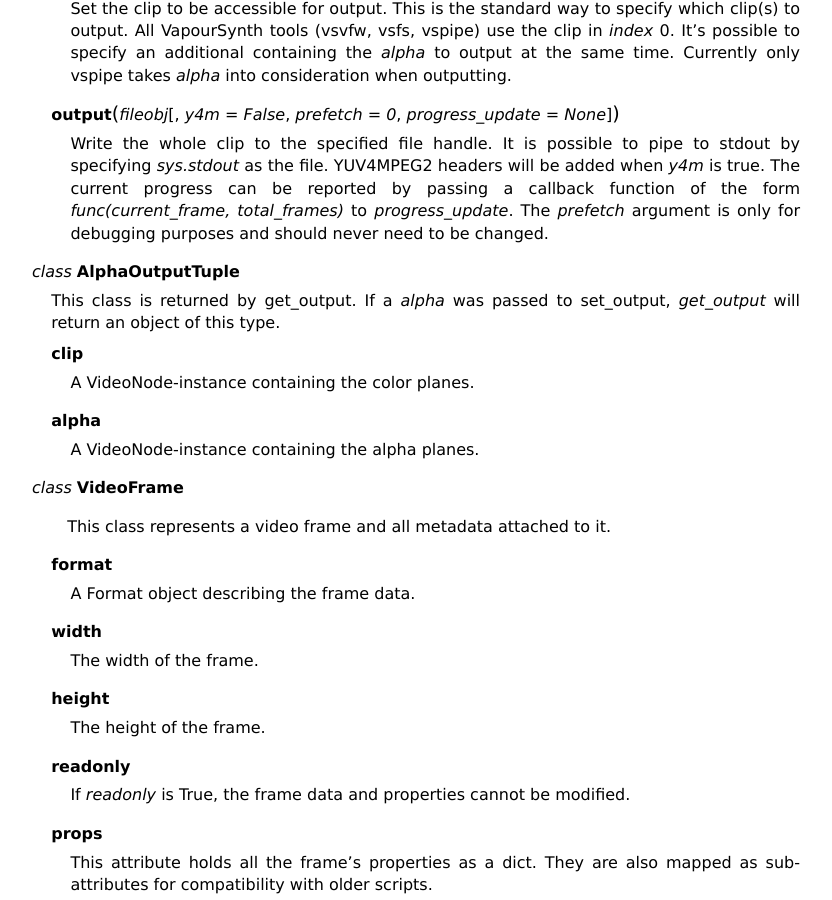
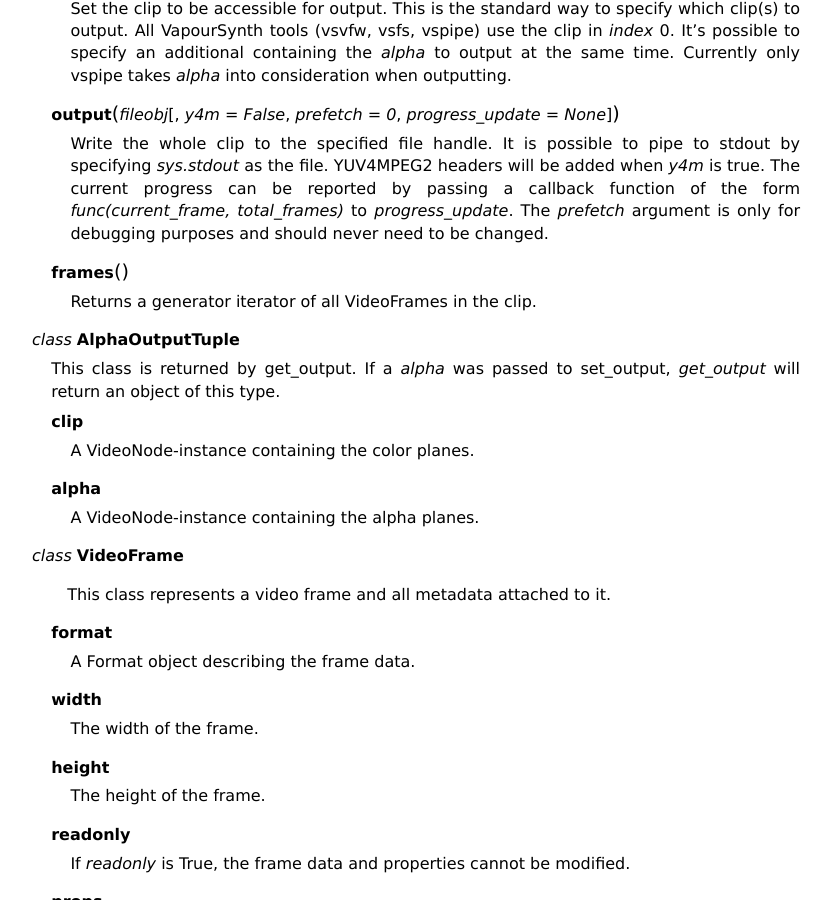
Before and after one commit to vapoursynth/vapoursynth, a Sphinx documentation site: the page built from doc/pythonreference.rst, in a window 1280 px wide and 900 px high, scrolled down 6494 px. Shown: the whole window, without its empty margins (48-880 px from the left). Built offline with Sphinx 7.4.7, drawn with Linux system fonts in a browser that asks for light colours; formulas are drawn with MathJax 3.

Commit message:
Add missing VideoNode.frames() function to documentation

```diff
--- a/doc/pythonreference.rst
+++ b/doc/pythonreference.rst
@@ -363,6 +363,9 @@ Classes and Functions
       The current progress can be reported by passing a callback function of the form *func(current_frame, total_frames)* to *progress_update*.
       The *prefetch* argument is only for debugging purposes and should never need to be changed.
 
+   .. py:method:: frames()
+
+      Returns a generator iterator of all VideoFrames in the clip.
 
 .. py:class:: AlphaOutputTuple
 
```
